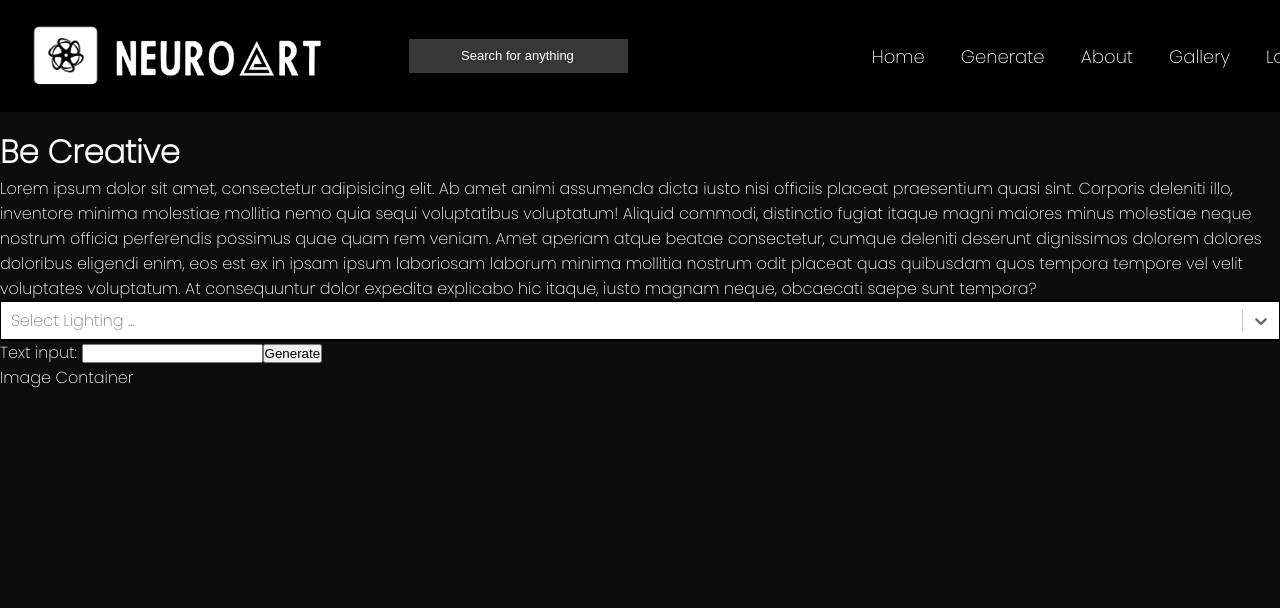
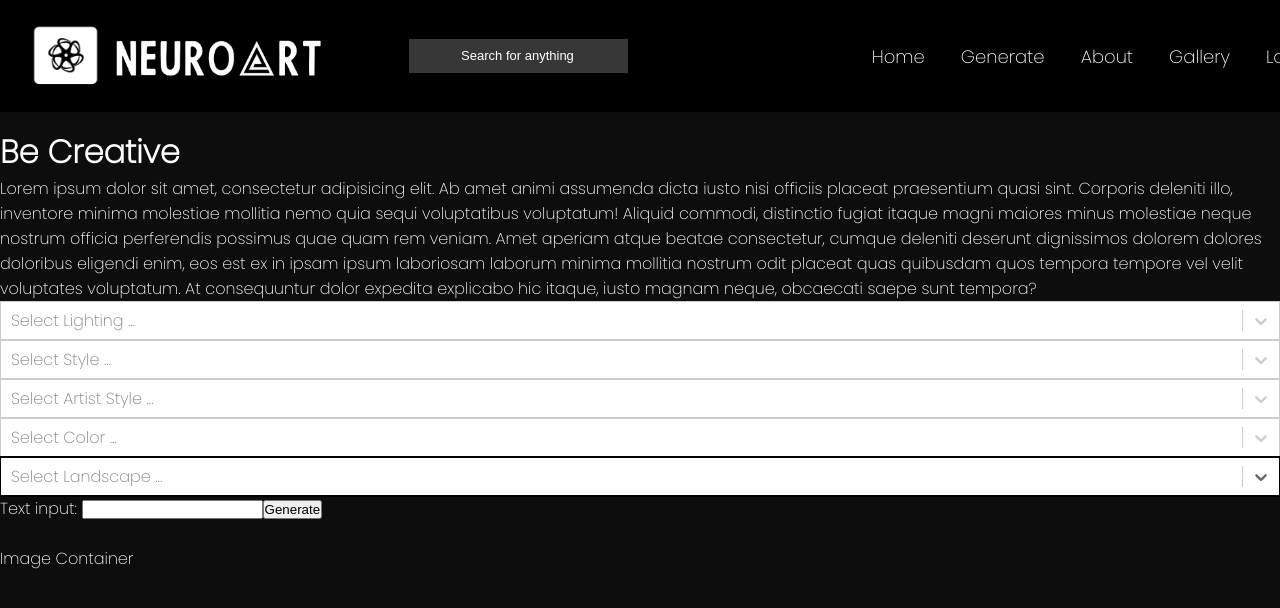
Before and after one commit to 1998KB/NeuroArt, a React (Create React App) app in the folder frontend/: page /generate in a window 1280 px wide. Shown: the top 608 px of the page. Built offline with nearby package versions, Linux system fonts and the light colour scheme.

Commit message:
Fetch POST and Options

```diff
--- /dev/null
+++ b/frontend/src/Options.ts
@@ -0,0 +1,55 @@
+export const options1 = [
+    {value: 'cinematic lighting', label: 'Cinematic Lighting'},
+    {value: 'dappled lighting', label: 'Dappled Lighting'},
+    {value: 'bright lighting', label: 'Bright Lighting'},
+    {value: 'ambient lighting', label: 'Ambient Lighting'},
+    {value: 'flat lighting', label: 'Flat Lighting'},
+    {value: 'volumetric lighting', label: 'Volumetric Lighting'},
+    {value: 'backlit', label: 'Backlit'}
+]
+
+export const options2 = [
+    {value: 'hyperrealistic', label: 'Hyperrealistic'},
+    {value: 'oil painting', label: 'Oil Painting'},
+    {value: 'watercolor lighting', label: 'Watercolor Lighting'},
+    {value: 'Graffiti Style', label: 'Graffiti Style'},
+    {value: '3D render', label: '3D Render'},
+    {value: 'Surrealism', label: 'Surrealism'},
+    {value: 'impressionism', label: 'Impressionism'},
+    {value: 'japanese anime', label: 'Japanese Anime'},
+    {value: 'Graffiti Style', label: 'Graffiti Style'},
+    {value: 'pop art style', label: 'Pop Art Style'},
+    {value: 'grunge style', label: 'Grunge Style'}
+]
+
+export const options3 = [
+    {value: 'andy warhol', label: 'Andy Warhol'},
+    {value: 'ansel adams', label: 'Ansel Adams'},
+    {value: 'leonardo da vinci', label: 'Leonardo da Vinci'},
+    {value: 'jackson pollock', label: 'Jackson Pollock'},
+    {value: 'pablo picasso', label: 'Pablo Picasso'},
+    {value: 'salvador dal', label: 'Salvador Dali'}
+]
+
+export const options4 = [
+    {value: 'retro colors', label: 'Retro Colors'},
+    {value: 'vivid colors', label: 'Vivid Colors'},
+    {value: 'pastel colors', label: 'Pastel Colors'},
+    {value: 'neon colors', label: 'Neon Colors'},
+    {value: 'earthy tones', label: 'Earthy Tones'},
+    {value: 'primary colors', label: 'Primary Colors'},
+    {value: 'monochromatic colors', label: 'Monochromatic Colors'},
+    {value: 'jewel tones', label: 'Jewel Tones'}
+]
+
+export const options5 = [
+    {value: 'surreal landscape', label: 'Surreal Landscape'},
+    {value: 'unreal landscape', label: 'Unreal Landscape'},
+    {value: 'fantasy landscape', label: 'Fantasy Landscape'},
+    {value: 'sci-fi landscape', label: 'Sci-fi Landscape'},
+    {value: 'desert landscape', label: 'Desert Landscape'},
+    {value: 'tropical paradise', label: 'Tropical Paradise'},
+    {value: 'rainforest scenery', label: 'Rainforest Scenery'},
+    {value: 'expansive mountain range', label: 'Expansive Mountain Range'},
+    {value: 'cityscape', label: 'Cityscape'}
+]
--- a/frontend/src/components/Dropdown.tsx
+++ b/frontend/src/components/Dropdown.tsx
@@ -1,56 +1,43 @@
 import React, {useRef, useState} from 'react';
 import '../stylesheets/Dropdown.css'
-import Select, {OnChangeValue, Options, StylesConfig} from 'react-select';
+import Select, {CSSObjectWithLabel, OnChangeValue, OptionProps, Theme} from 'react-select';
+import {options1, options2, options3, options4, options5} from "../Options";
 
 
-const options1 = [
-    {value: 'cinematic lighting', label: 'Cinematic Lighting'},
-    {value: 'dappled lighting', label: 'Dappled Lighting'},
-    {value: 'bright lighting', label: 'Bright Lighting'},
-    {value: 'ambient lighting', label: 'Ambient Lighting'},
-    {value: 'flat lighting', label: 'Flat Lighting'},
-    {value: 'volumetric lighting', label: 'Volumetric Lighting'},
-    {value: 'backlit', label: 'Backlit'}
-]
+
+
+
+
 interface Option {
     value: string,
     label: string
 }
 
-const Dropdown = () => {
+interface DropdownProps {
+    setPrompt: Function
+}
 
-    const [prompt, setPrompt] = useState<string>('');
+const Dropdown = (props : DropdownProps) => {
+    let setPrompt = props.setPrompt;
 
     let lighting: string;
     let userInput: string;
-    const handleChangeLighting = (event: OnChangeValue<Option, false>) => {
-        console.log('onChange ' + event)
-
-        // @ts-ignore
-        lighting = event.value
-        console.log('lighting 1 ' + lighting)
-
-
+    const handleChangeLighting = (event: OnChangeValue<unknown, false>) => {
+        if (event) {
+            lighting = (event as Option).value
+        }
     };
-    const handleGenerate = (e:any) => {
-        e.preventDefault()
-        setPrompt(lighting + ' ' + userInput)
+    const handleGenerate = (event: React.MouseEvent<HTMLButtonElement, MouseEvent>) => {
+        event.preventDefault();
+        setPrompt(userInput + " " + lighting)
     }
 
 
     const handleUserInput = (event: React.ChangeEvent<HTMLInputElement>) => {
-        console.log('un')
         userInput = event.target.value;
     }
 
-    const hey = () => {
-        console.log('prompt ' + prompt)
-    }
-    hey()
-
-    return (
-        <div className='form-container'>
-            <Select theme={(theme) => ({
+    const customTheme = (theme: Theme) => ({
         ...theme,
         borderRadius: 0,
         colors: {
@@ -58,22 +45,57 @@ const Dropdown = () => {
             primary25: 'lightgrey',
             primary: 'black'
         }
-            })}
-                    styles={{
-                        option: (baseStyle, state) => ({
+    });
+
+    const customStyles = {
+        option: (baseStyle: CSSObjectWithLabel, state: OptionProps) => ({
             ...baseStyle,
-                            color: 'darkgrey',
+            color: 'darkgrey'
+        })
+    };
 
+    return (
+        <div className='form-container'>
+            <Select theme={customTheme}
+                    styles={customStyles}
+                    className='dropdown__select'
+                    placeholder='Select Lighting ...'
+                    options={options1}
+                    autoFocus={true}
+                    onChange={(event) => handleChangeLighting(event)}/>
+            <Select theme={customTheme}
+                    styles={customStyles}
+                    className='dropdown__select'
+                    placeholder='Select Style ...'
+                    options={options2}
+                    autoFocus={true}
+                    onChange={(event) => handleChangeLighting(event)}/>
+            <Select theme={customTheme}
+                    styles={customStyles}
+                    className='dropdown__select'
+                    placeholder='Select Artist Style ...'
+                    options={options3}
+                    autoFocus={true}
+                    onChange={(event) => handleChangeLighting(event)}/>
+            <Select theme={customTheme}
+                    styles={customStyles}
+                    className='dropdown__select'
+                    placeholder='Select Color ...'
+                    options={options4}
+                    autoFocus={true}
+                    onChange={(event) => handleChangeLighting(event)}/>
+            <Select theme={customTheme}
+                    styles={customStyles}
+                    className='dropdown__select'
+                    placeholder='Select Landscape ...'
+                    options={options5}
+                    autoFocus={true}
+                    onChange={(event) => handleChangeLighting(event)}/>
 
-                        })
-                    }} className='dropdown__select'
-                    placeholder='Select Lighting ...' options={options1}
-                    autoFocus={true} onChange={event => handleChangeLighting(event)}/>
             <label>
                 Text input: <input type="text" onChange={event => handleUserInput(event)}/>
-
             </label>
-            <button onClick={handleGenerate}>Generate</button>
+            <button onClick={event => handleGenerate(event)}>Generate</button>
         </div>
     );
 };
--- a/frontend/src/components/Form.tsx
+++ b/frontend/src/components/Form.tsx
@@ -2,13 +2,16 @@ import React from 'react';
 import "../stylesheets/Form.css"
 import Dropdown from "./Dropdown";
 
+interface FormProps {
+    setPrompt: Function
+}
 
-const Form = () => {
+const Form = (props : FormProps) => {
 
     return (
         <div>
             <form>
-                <Dropdown/>
+                <Dropdown setPrompt={props.setPrompt}/>
             </form>
         </div>
     );
--- a/frontend/src/components/Generate.tsx
+++ b/frontend/src/components/Generate.tsx
@@ -1,15 +1,49 @@
-import React from 'react';
+import React, {useEffect, useState} from 'react';
 import "../stylesheets/Generate.css"
 import Form from "./Form";
 import ImageContainer from "./ImageContainer";
 
 const Generate = () => {
+    const [prompt, setPrompt] = useState<string>('');
+    const [generatedImage, setGeneratedImage] = useState<string>('');
+
+    useEffect(() => {
+        return () => {
+            if (prompt === ''){
+                return
+            }
+            handleGenerate()
+        };
+    }, [prompt]);
+
+
+    const handleGenerate = async () => {
+        const response = await fetch(
+            "https://neuroart.azurewebsites.net/generate",
+            {
+                method: "POST",
+                headers: {
+                    "Content-Type": "text/plain",
+                },
+                body: prompt,
+            }
+        );
+
+        if (!response.ok) {
+            throw new Error(`Failed to generate image: ${response.status}`);
+        }
+
+        const url = await response.text();
+
+        setGeneratedImage( url );
+    };
+
     return (
         <div>
             <h1 className='heading'>Be Creative</h1>
             <p className="text">Lorem ipsum dolor sit amet, consectetur adipisicing elit. Ab amet animi assumenda dicta iusto nisi officiis placeat praesentium quasi sint. Corporis deleniti illo, inventore minima molestiae mollitia nemo quia sequi voluptatibus voluptatum! Aliquid commodi, distinctio fugiat itaque magni maiores minus molestiae neque nostrum officia perferendis possimus quae quam rem veniam. Amet aperiam atque beatae consectetur, cumque deleniti deserunt dignissimos dolorem dolores doloribus eligendi enim, eos est ex in ipsam ipsum laboriosam laborum minima mollitia nostrum odit placeat quas quibusdam quos tempora tempore vel velit voluptates voluptatum. At consequuntur dolor expedita explicabo hic itaque, iusto magnam neque, obcaecati saepe sunt tempora?</p>
-            <Form/>
-            <ImageContainer/>
+            <Form setPrompt={setPrompt}/>
+            <ImageContainer image={generatedImage}/>
         </div>
     );
 };
--- a/frontend/src/components/ImageContainer.tsx
+++ b/frontend/src/components/ImageContainer.tsx
@@ -1,10 +1,14 @@
 import React from 'react';
 import "../stylesheets/ImageContainer.css"
 
+interface ImageContainerProps {
+    image: string
+}
 
-const ImageContainer = () => {
+const ImageContainer = (props: ImageContainerProps) => {
     return (
         <div>
+            <img src={props.image}/>
             <p>Image Container</p>
         </div>
     );
```
Lines whose indentation alone changed are shown as unchanged.
